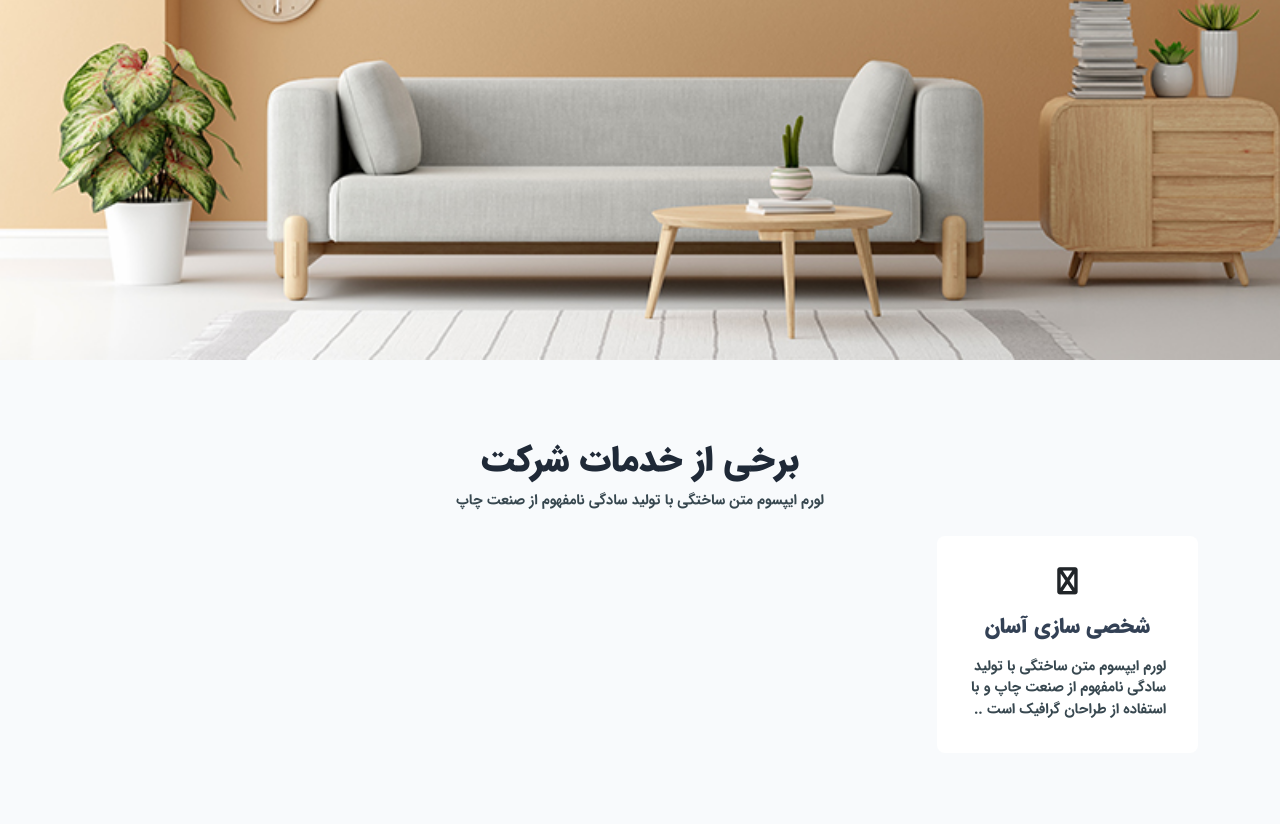
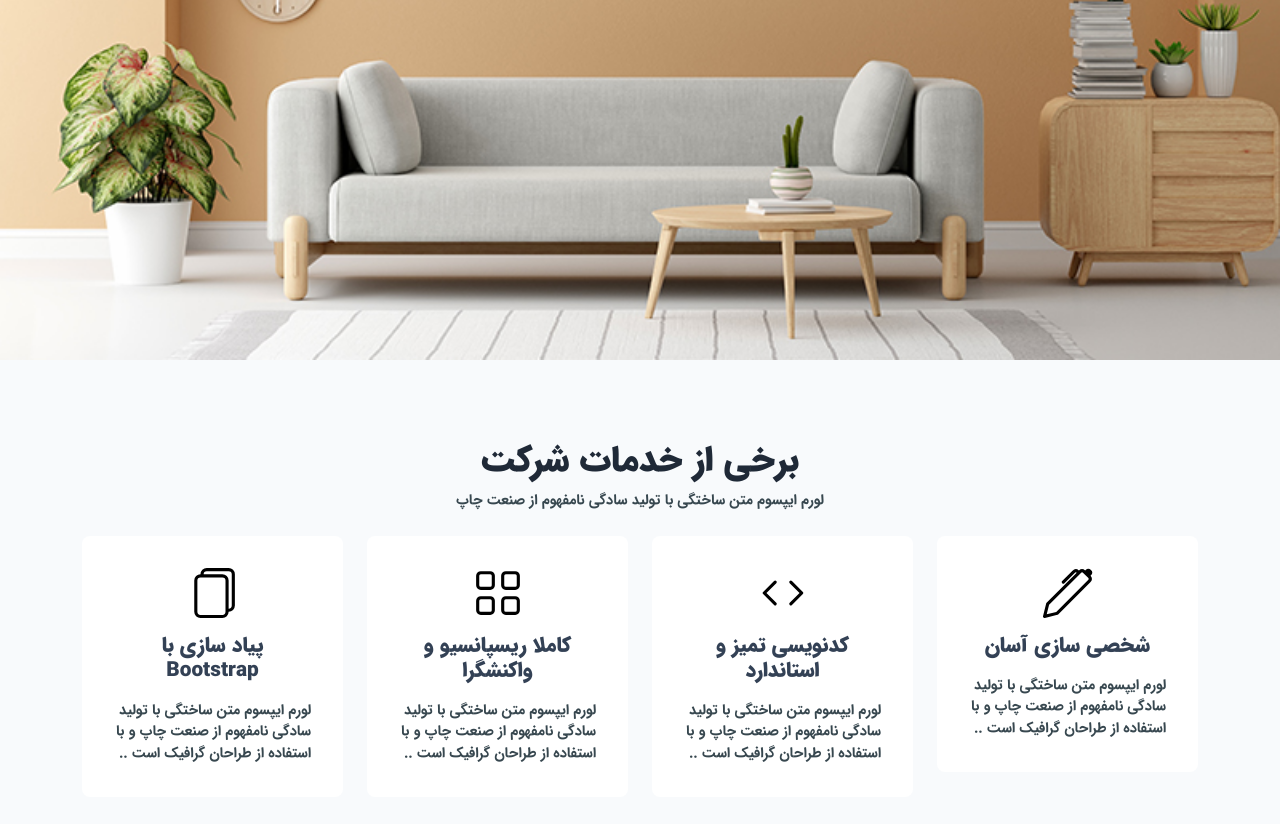
Before and after one commit to mohammadmehdidalvandii/vaylar-landing, a plain HTML site: page index.html in a window 1280 px wide. Shown: the part 360-1184 px from the top of the page. Drawn offline with Linux system fonts and the light colour scheme.

Commit message:
fix logic section services and fix styles

```diff
--- a/css/style.css
+++ b/css/style.css
@@ -230,15 +230,15 @@ align-items: center;
     display: block;
     width: 100%;
     padding: 2rem;
+    margin-bottom: 1.5rem;
     background-color: var(--color-white);
     border-radius: 0.5rem;
 }
 .services_card_icon{
 display: block;
 text-align: center;
-}
-.services_card_icon .fa{
-    font-size: 1.7rem;
+margin: 0 auto;
+width: 50px;
 }
 .services_card_title{
     display: block;
--- /dev/null
+++ b/data/db.js
@@ -0,0 +1,32 @@
+
+  const  services=[
+        {
+            id:1,
+            icon:"/assets/svg/pen.svg",
+            title:"شخصی سازی آسان",
+            desc:"لورم ایپسوم متن ساختگی با تولید سادگی نامفهوم از صنعت چاپ و با استفاده از طراحان گرافیک است .."
+        },
+        {
+            id:2,
+            icon:"/assets/svg/code.svg",
+            title:"کدنویسی تمیز و استاندارد",
+            desc:"لورم ایپسوم متن ساختگی با تولید سادگی نامفهوم از صنعت چاپ و با استفاده از طراحان گرافیک است .."
+        },
+        {
+            id:3,
+            icon:"/assets/svg/grid.svg",
+            title:"کاملا ریسپانسیو و واکنشگرا",
+            desc:"لورم ایپسوم متن ساختگی با تولید سادگی نامفهوم از صنعت چاپ و با استفاده از طراحان گرافیک است .."
+        },
+        {
+            id:4,
+            icon:"/assets/svg/files.svg",
+            title:"پیاد سازی با Bootstrap",
+            desc:"لورم ایپسوم متن ساختگی با تولید سادگی نامفهوم از صنعت چاپ و با استفاده از طراحان گرافیک است .."
+        }
+    ]
+
+
+    export {
+        services
+    }
--- a/index.html
+++ b/index.html
@@ -131,16 +131,14 @@
                            </div>
                            </div>
                         </div>
-                        <div class="row mt-4">
-                            <div class="col-lg-3 col-md-4 col-sm-12 col-xs-12">
+                        <div class="row mt-4" id="services_wrapper">
+                            <!-- <div class="col-lg-3 col-md-4 col-sm-12 col-xs-12" id="services_wrapper">
                                 <div class="services_card">
-                                    <span class="services_card_icon">
-                                        <i class="fa fa-pinterest"></i>
-                                    </span>
+                                        <img src="/assets/svg/code.svg" alt="" class="services_card_icon">
                                     <h5 class="services_card_title">شخصی سازی آسان</h5>
                                     <p class="services_card_desc">لورم ایپسوم متن ساختگی با تولید سادگی نامفهوم از صنعت چاپ و با استفاده از طراحان گرافیک است ..</p>
                                 </div>
-                            </div>
+                            </div> -->
                         </div>
                     </div>
                 </section>
--- a/js/app.js
+++ b/js/app.js
@@ -1,3 +1,5 @@
 import handlerMenuNavbar from "./navbar.js";
+import {showItemDom} from "./main.js";
 
 handlerMenuNavbar
+showItemDom
--- /dev/null
+++ b/js/main.js
@@ -0,0 +1,27 @@
+let servicesContainer = document.querySelector('#services_wrapper');
+import { services } from "../data/db.js";
+
+// Start Section services
+let dataServices =services
+
+showItemDom(dataServices)
+
+function showItemDom (dataServices){
+    servicesContainer.innerHTML="";
+    dataServices.forEach(service=>{
+            servicesContainer.insertAdjacentHTML("beforeend",`
+            <div class="col-lg-3 col-md-4 col-sm-12 col-xs-12" id="services_wrapper">
+                <div class="services_card">
+                    <img src=${service.icon} alt="" class="services_card_icon">
+                     <h5 class="services_card_title">${service.title}</h5>
+                     <p class="services_card_desc">${service.desc}</p>
+                 </div>
+             </div>
+            `)
+        })
+}
+// End Section services
+
+export {
+    showItemDom
+}
```
Also changed, not shown: assets/svg/code.svg (added), assets/svg/files.svg (added), assets/svg/grid.svg (added), assets/svg/pen.svg (added).
